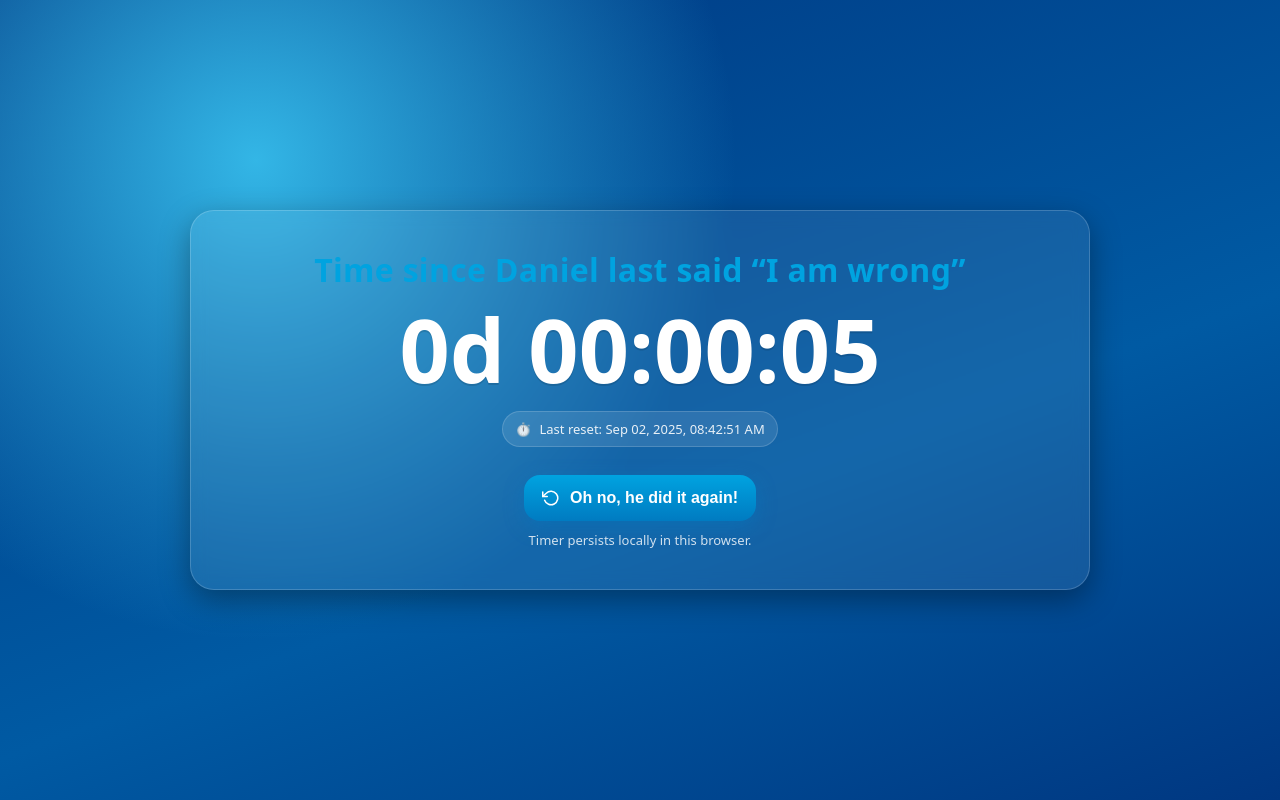
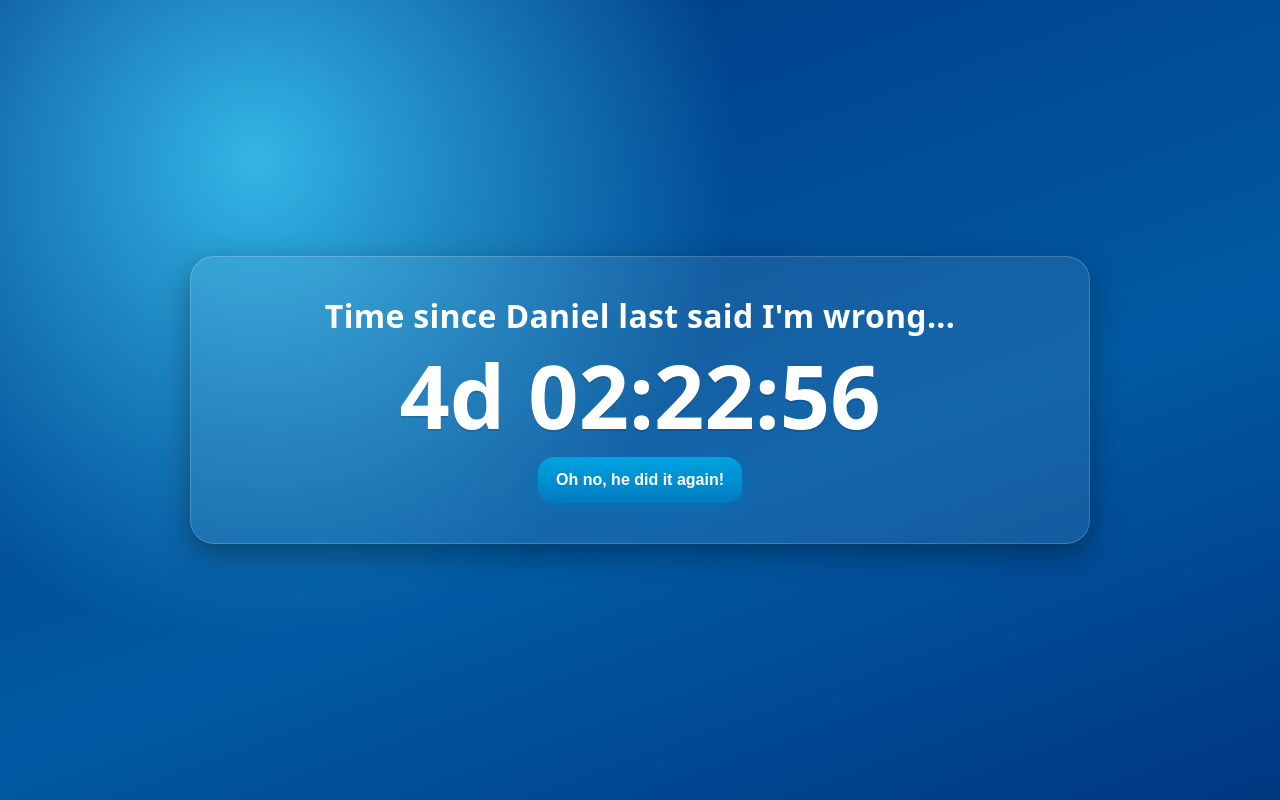
Before and after one commit to justynako/Time, a plain HTML site: page index.html in a window 1280 px wide. Drawn offline with Linux system fonts and the light colour scheme.

Commit message:
Update index.html

```diff
--- a/index.html
+++ b/index.html
@@ -3,16 +3,14 @@
 <head>
   <meta charset="UTF-8" />
   <meta name="viewport" content="width=device-width, initial-scale=1.0" />
-  <title>Time Since Daniel Last Said I Am Wrong</title>
-  <meta name="description" content="A playful timer that tracks the time since Daniel last said I am wrong. Allianz-inspired palette." />
+  <title>Time Since Daniel Last Said I'm Wrong</title>
   <style>
     :root{
-      --blue-900:#003781; /* Allianz deep blue */
-      --blue-700:#005AA3; /* Allianz primary */
-      --blue-500:#007BC1; /* hover */
-      --cyan-400:#00A3E0; /* accent */
+      --blue-900:#003781;
+      --blue-700:#005AA3;
+      --blue-500:#007BC1;
+      --cyan-400:#00A3E0;
       --cyan-300:#33B6E6;
-      --ink:#0A1633;
       --white:#ffffff;
     }
 
@@ -20,7 +18,7 @@
     html, body { height: 100%; }
     body {
       margin: 0;
-      font-family: ui-sans-serif, system-ui, -apple-system, Segoe UI, Roboto, Helvetica, Arial, "Apple Color Emoji", "Segoe UI Emoji";
+      font-family: ui-sans-serif, system-ui, -apple-system, Segoe UI, Roboto, Helvetica, Arial;
       color: var(--white);
       background: radial-gradient(1200px 1200px at 20% 20%, var(--cyan-300) 0%, transparent 40%),
                   linear-gradient(160deg, var(--blue-900) 0%, var(--blue-700) 60%, var(--blue-900) 100%);
@@ -47,7 +45,7 @@
       margin: 0 0 16px;
       font-size: clamp(20px, 3.2vw, 32px);
       line-height: 1.2;
-      color: var(--cyan-400);
+      color: var(--white);
       letter-spacing: 0.3px;
     }
 
@@ -58,12 +56,6 @@
       color: var(--white);
       text-shadow: 0 2px 0 rgba(0,0,0,0.12);
       margin: 10px 0 18px;
-    }
-
-    .subline {
-      opacity: 0.9;
-      font-size: clamp(14px, 2.2vw, 16px);
-      margin-bottom: 28px;
     }
 
     .controls {
@@ -89,64 +81,27 @@
       align-items: center;
       gap: 10px;
     }
-    button:focus-visible { outline: 3px solid #9ee6ff; outline-offset: 2px; }
     button:hover { filter: brightness(1.05); box-shadow: 0 10px 26px rgba(0, 122, 193, 0.55); }
     button:active { transform: translateY(1px); }
-
-    .meta { opacity: .8; font-size: 13px; margin-top: 10px; }
-    .tiny { font-variant-numeric: tabular-nums; opacity: .8; }
-
-    .pill {
-      display:inline-flex; align-items:center; gap:8px;
-      background: rgba(255,255,255,.12);
-      border: 1px solid rgba(255,255,255,.18);
-      padding: 8px 12px; border-radius: 999px; font-size: 13px;
-    }
   </style>
 </head>
 <body>
   <main class="card" role="main" aria-live="polite">
-    <h1>Time since Daniel last said “I am wrong”</h1>
-
-    <div id="counter" class="since" aria-label="time since event" title="Time since last reset">0d 00:00:00</div>
-    <div class="subline">
-      <span class="pill"><span aria-hidden="true">⏱️</span><span id="last-time">Just now</span></span>
+    <h1>Time since Daniel last said I'm wrong...</h1>
+    <div id="counter" class="since">0d 00:00:00</div>
+    <div class="controls">
+      <button id="resetBtn" type="button">Oh no, he did it again!</button>
     </div>
-
-    <div class="controls">
-      <button id="resetBtn" type="button" aria-label="Reset the timer to now">
-        <svg xmlns="http://www.w3.org/2000/svg" width="18" height="18" viewBox="0 0 24 24" fill="none" stroke="currentColor" stroke-width="2" stroke-linecap="round" stroke-linejoin="round" aria-hidden="true"><polyline points="1 4 1 10 7 10"></polyline><path d="M3.51 15a9 9 0 1 0 2.13-9.36L1 10"></path></svg>
-        Oh no, he did it again!
-      </button>
-    </div>
-
-    <div class="meta tiny" id="persist-note"></div>
   </main>
 
   <script>
-    // --- Utilities ---
     const pad = (n) => String(n).padStart(2, '0');
-    const plural = (n, w) => `${n} ${w}${n === 1 ? '' : 's'}`;
 
-    // Persist last reset between visits
-    const STORAGE_KEY = 'daniel_last_reset_iso';
-
-    function getLastReset(){
-      const v = localStorage.getItem(STORAGE_KEY);
-      return v ? new Date(v) : new Date();
-    }
-
-    function setLastReset(d){
-      localStorage.setItem(STORAGE_KEY, d.toISOString());
-    }
-
-    let lastReset = getLastReset();
+    // Fixed start time: 29 August at 10:20 CET (Central European Time)
+    // CET is UTC+1, but late August uses CEST (UTC+2). We'll use +02:00 offset.
+    let lastReset = new Date("2025-08-29T08:20:00+02:00");
 
     const counterEl = document.getElementById('counter');
-    const lastTimeEl = document.getElementById('last-time');
-    const persistNoteEl = document.getElementById('persist-note');
-
-    persistNoteEl.textContent = 'Timer persists locally in this browser.';
 
     function render(){
       const now = new Date();
@@ -157,14 +112,8 @@
       const minutes = Math.floor(total / 60); const seconds = total % 60;
 
       counterEl.textContent = `${days}d ${pad(hours)}:${pad(minutes)}:${pad(seconds)}`;
-      counterEl.setAttribute('aria-label', `${plural(days, 'day')}, ${plural(hours,'hour')}, ${plural(minutes,'minute')}, and ${plural(seconds,'second')}`);
-
-      // Human-ish last reset line
-      const opts = { hour: '2-digit', minute: '2-digit', second:'2-digit', year:'numeric', month:'short', day:'2-digit' };
-      lastTimeEl.textContent = `Last reset: ${lastReset.toLocaleString(undefined, opts)}`;
     }
 
-    // Update precisely on the second using rAF to reduce drift.
     function tick(){
       render();
       const now = performance.now();
@@ -172,14 +121,11 @@
       setTimeout(() => requestAnimationFrame(tick), tillNext);
     }
 
-    // Reset handler
     document.getElementById('resetBtn').addEventListener('click', () => {
       lastReset = new Date();
-      setLastReset(lastReset);
       render();
     });
 
-    // Kick things off
     render();
     requestAnimationFrame(tick);
   </script>
```
